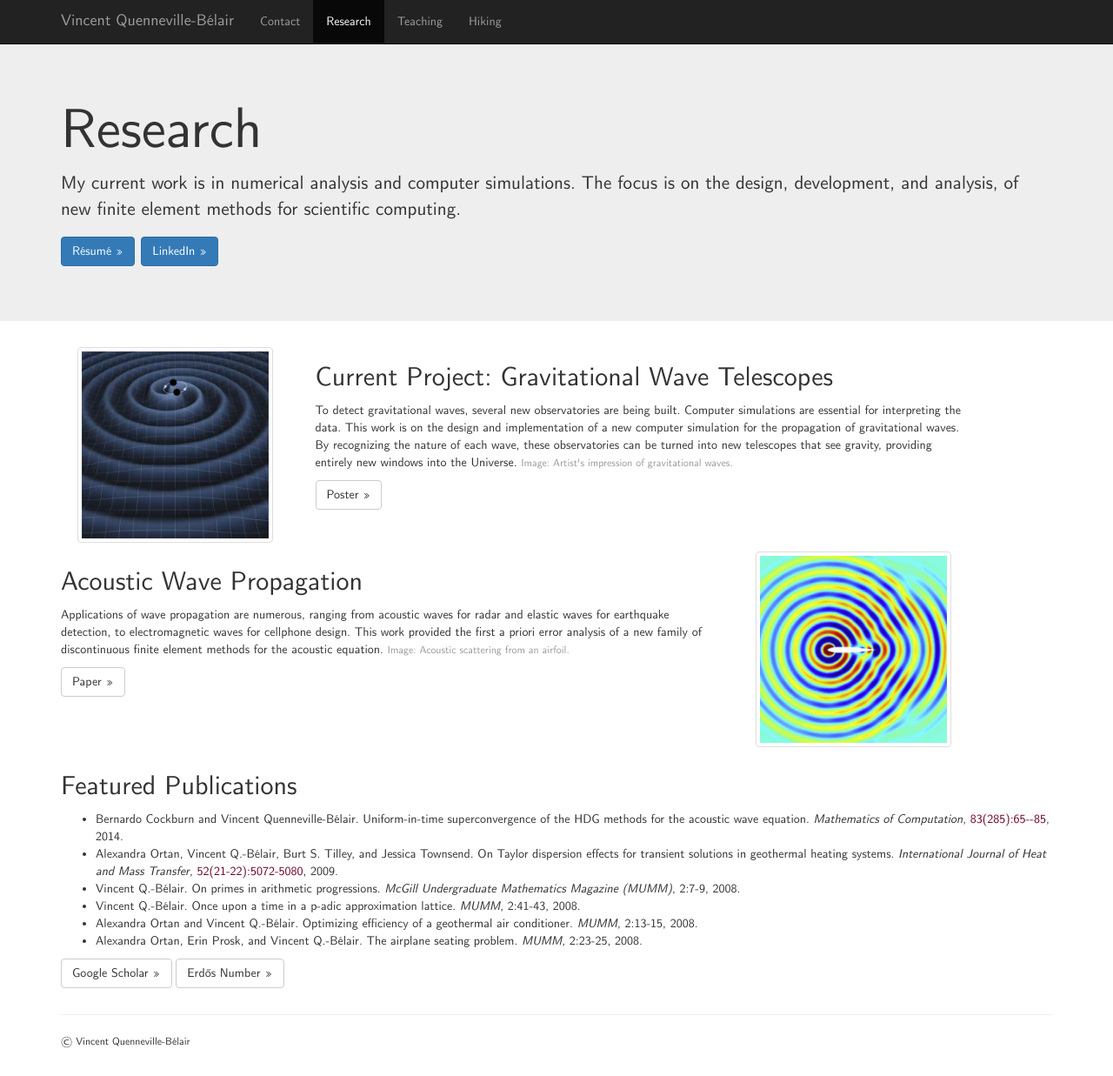
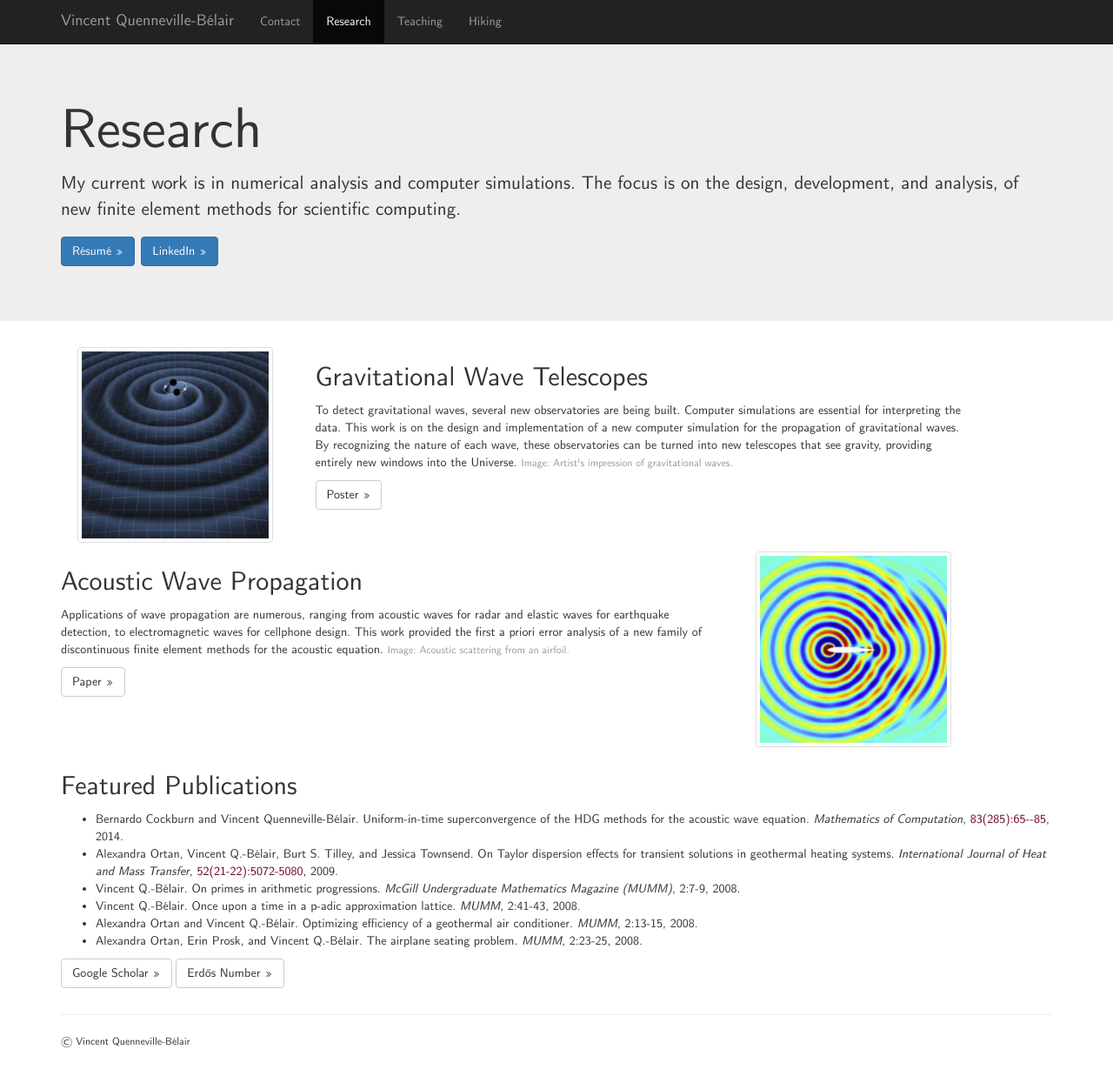
Before and after one commit to vincentqb/vincentqb.github.io.archive, a Jekyll site: the page built from research.html, in a window 1280 px wide and 1237 px high. Shown: the whole window at 87% size. Built offline with Jekyll 4.4.1, drawn with Linux system fonts in a browser that asks for light colours; nearby versions of some CDN libraries.

Commit message:
highlight title.

```diff
--- a/research.html
+++ b/research.html
@@ -57,7 +57,7 @@ layout: default
 </div>
 
 <div class="col-md-8">
-<h2>Current Project: Gravitational Wave Telescopes</h2>
+<h2>Gravitational Wave Telescopes</h2>
 <p>
 <!--Gravitational waves can be understood as small ripples in the fabric of the Universe, caused by moving masses. -->
 To detect gravitational waves, several new observatories are being built.
```
